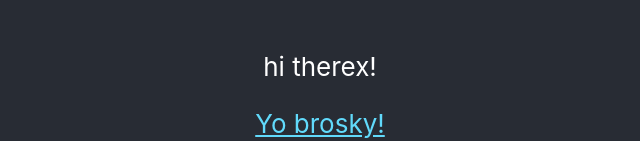
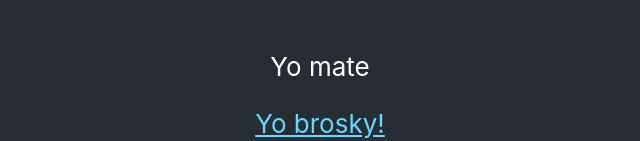
Before and after one commit to thenickben/docker-react-test, a React (Create React App) app: page / in a window 1280 px wide. Shown: the part 478-619 px from the top of the page, without its empty margins (320-960 px from the left). Built offline with nearby package versions, Linux system fonts and the light colour scheme.

Commit message:
change app

```diff
--- a/src/App.js
+++ b/src/App.js
@@ -6,7 +6,7 @@ function App() {
     <div className="App">
       <header className="App-header">
         <img src={logo} className="App-logo" alt="logo" />
-        <p>hi therex!</p>
+        <p>Yo mate</p>
         <a
           className="App-link"
           href="https://reactjs.org"
```
